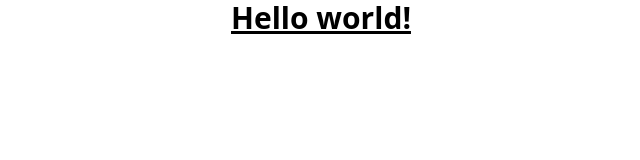
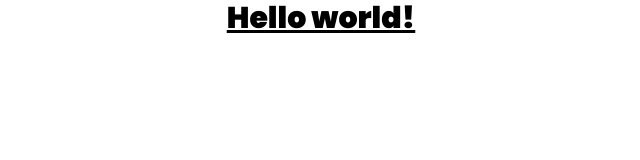
Before and after one commit to davidadediji/countdown-to, a JavaScript app in the folder client/: page / in a window 1280 px wide. Shown: the top 160 px of the page, without its empty margins (319-959 px from the left). Built offline with nearby package versions, Linux system fonts and the light colour scheme; the HTML template or start-up script is replaced by a standard one.

Commit message:
feat(FE): added base styling to tailwind

```diff
--- a/client/src/index.css
+++ b/client/src/index.css
@@ -1,3 +1,5 @@
+@import url('https://fonts.googleapis.com/css2?family=Poppins:wght@400;600;900&display=swap');
+
 @tailwind base;
 @tailwind components;
 @tailwind utilities;
@@ -10,4 +12,27 @@
 		padding: 0;
 		box-sizing: border-box;
 	}
+
+  body {
+		font-family: 'Poppins', sans-serif;
+		-webkit-font-smoothing: antialiased;
+		-moz-osx-font-smoothing: grayscale;
+	}
+
+	code {
+		font-family: 'Poppins', sans-serif;
+	}
+
+  h1,
+	h2,
+	h3,
+	h4,
+	h5,
+	h6 {
+		font-weight: 900;
+	}
+
+	p {
+		font-weight: 400;
+	}
 }
--- a/client/tailwind.config.js
+++ b/client/tailwind.config.js
@@ -4,6 +4,15 @@ module.exports = {
     "./src/**/*.{js,jsx,ts,tsx}",
   ],
   theme: {
+    colors: {
+      background: "#F3F5FF",
+      primary: "#0B0A33",
+      secondary: "#B2255F",
+      countDown: "#4D4C59",
+      placeholders: "#888888",
+      counterBg: "background: rgba(178, 37, 95, 0.8)",
+      counterBoxShadow: "box-shadow: 0px 4px 8px rgba(178, 37, 95, 0.15)",
+    },
     extend: {},
   },
   plugins: [],
```
